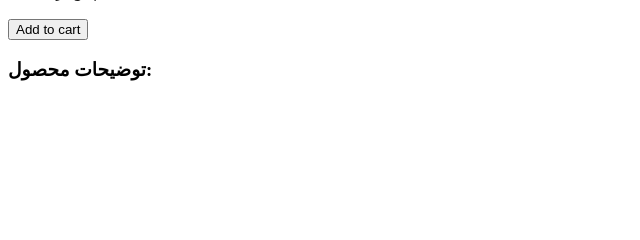
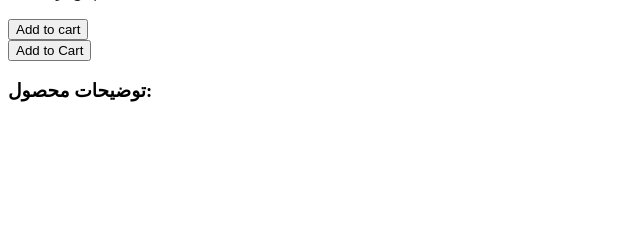
Before and after one commit to shahmoradi-web/shop, a Django app: template shop/templates/shop/detail.html in a window 1280 px wide. Shown: the part 214-454 px from the top of the page, without its empty margins (0-640 px from the left). Run offline with Django 5.2, Linux system fonts and the light colour scheme; the template is opened without the code that fills it, so the values that code supplies are empty.

Commit message:
add cart with ajax

```diff
--- a/MyApps_Shop/urls.py
+++ b/MyApps_Shop/urls.py
@@ -21,5 +21,6 @@ from django.urls import path, include
 urlpatterns = [
     path('admin/', admin.site.urls),
     path('', include('shop.urls'), name='shop'),
+    path('cart/', include('cart.urls'), name='cart'),
 ]
 urlpatterns += static(settings.MEDIA_URL, document_root=settings.MEDIA_ROOT)
--- /dev/null
+++ b/cart/urls.py
@@ -0,0 +1,9 @@
+from django.urls import path
+
+from . import views
+
+app_name= 'cart'
+
+urlpatterns = [
+    path('add/<int:product_id>/', views.add_to_cart, name='add_to_cart'),
+]
--- a/shop/templates/shop/detail.html
+++ b/shop/templates/shop/detail.html
@@ -25,6 +25,7 @@
         <br>
         <button type="submit" id="add-cart">Add to cart</button>
         </div>
+    <button type="button" id="add-cart">Add to Cart</button>
         <div class="product-images">
             {% for img in product.images.all %}
                 <img src="{{ img.file.url }}">
@@ -35,5 +36,26 @@
             <p>{{ product.description }}</p>
         </div>
 
+<script src="https://cdnjs.cloudflare.com/ajax/libs/jquery/3.7.1/jquery.min.js" integrity="sha512-v2CJ7UaYy4JwqLDIrZUI/4hqeoQieOmAZNXBeQyjo21dadnwR+8ZaIJVT8EE2iyI61OV8e6M8PP2/4hpQINQ/g==" crossorigin="anonymous" referrerpolicy="no-referrer"></script>
+<script>
+    $(document).ready(function(){
+        $('#add-cart').click(function(){
+            var button = $(this);
+
+            $.ajax({
+               type: 'POST',
+               url: '{% url 'cart:add_to_cart' product.id %}',
+               data:{
+                   'csrfmiddlewaretoken':'{{ csrf_token }}',
+               },
+               success: function(data) {
+                   $('#item_count').text(data.item_count);
+                   $('#total_price').text(data.total_price);
+               },
+            });
+        });
+    });
+</script>
+
     </div>
 {% endblock %}
```
Also changed, not shown: cart/views.py (+21 -1 lines).
